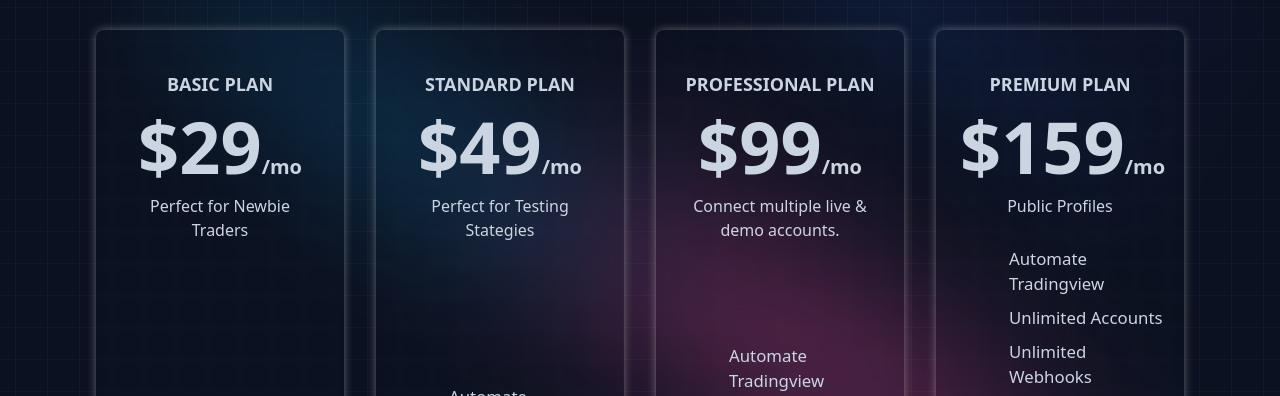
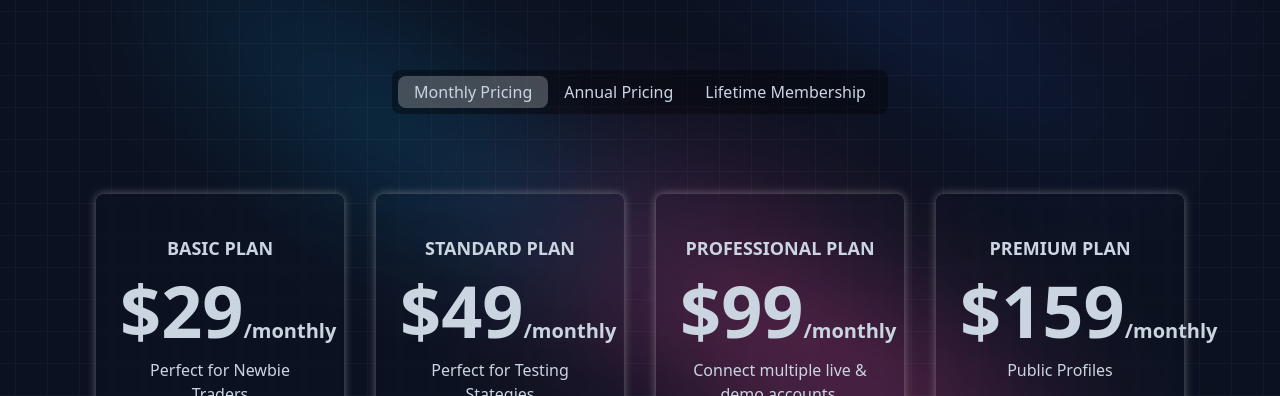
Before and after one commit to climax1115/auto-trade-bot, a Next.js app: page / in a window 1280 px wide. Shown: the part 2676-3072 px from the top of the page. Built offline with nearby package versions, Linux system fonts and the light colour scheme; some icons are missing.

Commit message:
added period membership

```diff
--- a/components/Constants/ExamplePage.ts
+++ b/components/Constants/ExamplePage.ts
@@ -17,6 +17,7 @@ interface TradeWaysTypes {
 
 interface MembershipTypes {
     id: number;
+    period: string;
     title: string;
     desc: string;
     price: number;
@@ -85,6 +86,7 @@ export const Memberships: MembershipTypes[] = [
     {
         id: 1,
         title: 'BASIC PLAN',
+        period: 'monthly',
         desc: 'Perfect for Newbie Traders',
         price: 29,
         list: [
@@ -117,6 +119,7 @@ export const Memberships: MembershipTypes[] = [
     {
         id: 2,
         title: 'STANDARD PLAN',
+        period: 'monthly',
         desc: 'Perfect for Testing Stategies',
         price: 49,
         list: [
@@ -149,6 +152,7 @@ export const Memberships: MembershipTypes[] = [
     {
         id: 3,
         title: 'PROFESSIONAL PLAN',
+        period: 'monthly',
         desc: 'Connect multiple live & demo accounts.',
         price: 99,
         list: [
@@ -185,6 +189,7 @@ export const Memberships: MembershipTypes[] = [
     {
         id: 4,
         title: 'PREMIUM PLAN',
+        period: 'monthly',
         desc: 'Public Profiles',
         price: 159,
         list: [
@@ -227,3 +232,194 @@ export const Memberships: MembershipTypes[] = [
         ]
     }
 ]
+
+export const AnnualMemberships: MembershipTypes[] = [
+    {
+        id: 1,
+        period: 'yearly',
+        title: 'BASIC PLAN',
+        desc: 'Perfect for Newbie Traders',
+        price: 243,
+        list: [
+            {
+                icon: 'icon-park-outline:robot-one',
+                desc: 'Automate Tradingview'
+            },
+            {
+                icon: 'mi:computer',
+                desc: '1 Account'
+            },
+            {
+                icon: 'mingcute:external-link-line',
+                desc: '1 Webhook'
+            },
+            {
+                icon: 'ph:chart-line-up-duotone',
+                desc: 'MT4 & MT5 EA'
+            },
+            {
+                icon: 'cib:telegram-plane',
+                desc: 'Telegram Notifications'
+            },
+            {
+                icon: 'simple-line-icons:earphones-alt',
+                desc: '24/7 Support'
+            },
+        ]
+    },
+    {
+        id: 2,
+        period: 'yearly',
+        title: 'STANDARD PLAN',
+        desc: 'Perfect for Testing Stategies',
+        price: 411,
+        list: [
+            {
+                icon: 'icon-park-outline:robot-one',
+                desc: 'Automate Tradingview'
+            },
+            {
+                icon: 'mi:computer',
+                desc: 'Up to 3 Accounts'
+            },
+            {
+                icon: 'mingcute:external-link-line',
+                desc: 'Up to 3 Webhooks'
+            },
+            {
+                icon: 'ph:chart-line-up-duotone',
+                desc: 'MT4 & MT5 EA'
+            },
+            {
+                icon: 'cib:telegram-plane',
+                desc: 'Telegram Notifications'
+            },
+            {
+                icon: 'simple-line-icons:earphones-alt',
+                desc: '24/7 Support'
+            },
+        ]
+    },
+    {
+        id: 3,
+        title: 'PROFESSIONAL PLAN',
+        period: 'yearly',
+        desc: 'Connect multiple live & demo accounts.',
+        price: 712,
+        list: [
+            {
+                icon: 'icon-park-outline:robot-one',
+                desc: 'Automate Tradingview'
+            },
+            {
+                icon: 'mi:computer',
+                desc: 'Up to 5 Accounts'
+            },
+            {
+                icon: 'mingcute:external-link-line',
+                desc: 'Up to 5 Webhooks'
+            },
+            {
+                icon: 'ph:chart-line-up-duotone',
+                desc: 'MT4 & MT5 EA'
+            },
+            {
+                icon: 'cib:telegram-plane',
+                desc: 'Telegram Notifications'
+            },
+            {
+                icon: 'ri:discord-fill',
+                desc: 'Discord Notifications'
+            },
+            {
+                icon: 'simple-line-icons:earphones-alt',
+                desc: '24/7 Support'
+            },
+        ]
+    },
+    {
+        id: 4,
+        title: 'PREMIUM PLAN',
+        period: 'yearly',
+        desc: 'Public Profiles',
+        price: 954,
+        list: [
+            {
+                icon: 'icon-park-outline:robot-one',
+                desc: 'Automate Tradingview'
+            },
+            {
+                icon: 'mi:computer',
+                desc: 'Unlimited Accounts'
+            },
+            {
+                icon: 'mingcute:external-link-line',
+                desc: 'Unlimited Webhooks'
+            },
+            {
+                icon: 'ph:chart-line-up-duotone',
+                desc: 'MT4 & MT5 EA'
+            },
+            {
+                icon: 'cib:telegram-plane',
+                desc: 'Telegram Notifications'
+            },
+            {
+                icon: 'ri:discord-fill',
+                desc: 'Discord Notifications'
+            },
+            {
+                icon: 'simple-line-icons:earphones-alt',
+                desc: '24/7 Support'
+            },
+            {
+                icon: 'ic:twotone-device-hub',
+                desc: 'Share Alerts'
+            },
+            {
+                icon: 'mdi:jewel',
+                desc: 'More Features for this package coming soon! First Access to Everything.'
+            },
+        ]
+    }
+]
+
+export const LifetimeMembership: MembershipTypes[] = [
+    {
+        id: 1,
+        title: 'BASIC PLAN',
+        period: 'life',
+        desc: 'Perfect for Newbie Traders',
+        price: 2500,
+        list: [
+            {
+                icon: 'icon-park-outline:robot-one',
+                desc: 'Automate Tradingview'
+            },
+            {
+                icon: 'mi:computer',
+                desc: 'Up to 100 Accounts'
+            },
+            {
+                icon: 'mingcute:external-link-line',
+                desc: 'Up to 100 1 Webhooks'
+            },
+            {
+                icon: 'ph:chart-line-up-duotone',
+                desc: 'MT4 & MT5 EA'
+            },
+            {
+                icon: 'cib:telegram-plane',
+                desc: 'Telegram Notifications'
+            },
+            {
+                icon: 'simple-line-icons:earphones-alt',
+                desc: '24/7 Support'
+            },
+            {
+                icon: 'ic:twotone-device-hub',
+                desc: 'Share Alerts'
+            },
+        ]
+    }
+]
--- a/components/PageComponents/ChoosePlan.tsx
+++ b/components/PageComponents/ChoosePlan.tsx
@@ -2,7 +2,7 @@ import { Kanit } from '@next/font/google'
 import { Inter } from '@next/font/google'
 import React, { useState } from 'react'
 import { Icon } from '@iconify/react';
-import { Memberships } from '../Constants/ExamplePage'
+import { Memberships, AnnualMemberships, LifetimeMembership } from '../Constants/ExamplePage'
 
 const kanit = Kanit({ subsets: ['latin'], weight: '700' })
 const inter = Inter({ subsets: ['latin'] })
@@ -12,14 +12,12 @@ export default function ChoosePlan
 
     const [isShown, setIsShown] = useState(false);
     const [isSelect, setSelect] = useState(0);
+    const [isTab, setTab] = useState(1);
 
-    return (
-        <>
-            <div className='relative max-w-8xl w-full my-40 m-auto'>
-                <div className={`${kanit.className} mb-10 text-bold text-4xl md:text-5xl text-center text-blue-500`}>Choose Your Plan</div>
+    const renderMembership = (Memberships: any) => (
         <div className='grid grid-cols-1 sm:grid-cols-2 lg:grid-cols-3 xl:grid-cols-4 gap-8'>
-                    {Memberships.map((membership) => (
-                        <div className='membership items-center bg-transparent backdrop-blur-sm py-10 px-6 text-center rounded-lg hover:scale-105 ease-in duration-300' key={membership.id} onMouseEnter={() => {setIsShown(true); setSelect(membership.id)}}
+            {Memberships.map((membership: any) => (
+                <div className='membership items-center bg-transparent backdrop-blur-sm py-10 px-6 text-center rounded-lg hover:scale-105 ease-in duration-300' key={membership.id} onMouseEnter={() => { setIsShown(true); setSelect(membership.id) }}
                     onMouseLeave={() => setIsShown(false)}>
                     <div className='text-slate-300 flex flex-col justify-between h-full'>
                         <div className='mb-2'>
@@ -27,13 +25,12 @@ export default function ChoosePlan
                                 <span className='font-bold text-lg'>{membership.title}</span>
                             </div>
                             <div className='py-3'>
-                                        <p className='text-xl font-bold'><span className='text-7xl font-extrabold'>${membership.price}</span>/mo</p>
+                                <p className='text-xl font-bold'><span className='text-7xl font-extrabold'>${membership.price}</span>/{membership.period}</p>
                             </div>
                             <div>
                                 <span>{membership.desc}</span>
                             </div>
                         </div>
-                                {/* {isShown && isSelect === membership.id && ( */}
                         <div className='scale-105 ease-in duration-300 ml-6 my-6'>
                             {membership.list.map((item: any) => (
                                 <div className='text-left flex my-2' key={item.id}>
@@ -43,9 +40,7 @@ export default function ChoosePlan
                                 </div>
                             ))}
                         </div>
-                                {/* )} */}
                         <div>
-                                    {/* {!isShown && <span>Detail</span>} */}
                             <button className={`${inter.className} mt-4 relative w-full px-4 py-2 sm:px-5 sm:py-2.5 lg:px-4 lg:py-2 xl:px-5 xl:py-2.5 relative rounded group font-medium text-white font-medium inline-block`}>
                                 <span className="absolute inset-0 h-full transition duration-200 ease-out rounded bg-gradient-to-br to-blue-300 from-blue-500">
                                 </span>
@@ -58,6 +53,34 @@ export default function ChoosePlan
                 </div>
             ))}
         </div>
+    )
+
+    return (
+        <>
+            <div className='relative max-w-8xl w-full my-40 m-auto'>
+                <div className={`${kanit.className} mb-10 text-bold text-4xl md:text-5xl text-center text-blue-500`}>Choose Your Plan</div>
+                <div className='text-slate-300 my-20 text-center'>
+                    <div className='tab-wrap rounded-lg  w-fit m-auto flex p-1.5 ease-in-out duration-300'>
+                        <div className={`${isTab === 1 && 'tab-item'} px-4 py-1 rounded-lg cursor-pointer`} onClick={() => setTab(1)}>
+                            <span>Monthly Pricing</span>
+                        </div>
+                        <div className={`${isTab === 2 && 'tab-item'} px-4 py-1 rounded-lg cursor-pointer`} onClick={() => setTab(2)}>
+                            <span>Annual Pricing</span>
+                        </div>
+                        <div className={`${isTab === 3 && 'tab-item'} px-4 py-1 rounded-lg cursor-pointer`} onClick={() => setTab(3)}>
+                            <span>Lifetime Membership</span>
+                        </div>
+                    </div>
+                </div>
+                {isTab == 1 ? renderMembership(Memberships)
+                    :
+                    (
+                        isTab === 2 ?
+                            renderMembership(AnnualMemberships)
+                            :
+                            renderMembership(LifetimeMembership)
+                    )
+                }
             </div>
         </>
     )
--- a/package.json
+++ b/package.json
@@ -11,6 +11,7 @@
   "dependencies": {
     "@iconify/react": "^4.0.1",
     "@lottiefiles/react-lottie-player": "^3.5.0-beta.10",
+    "@material-tailwind/react": "^1.4.2",
     "@next/font": "^13.1.5",
     "@types/node": "18.11.18",
     "@types/react": "18.0.27",
--- a/styles/globals.css
+++ b/styles/globals.css
@@ -161,6 +161,14 @@ a {
   display: block;
 }
 
+.tab-wrap {
+  background: #00000061;
+}
+
+.tab-item {
+  background-color: #e5e7eb45;
+}
+
 @media screen and (max-width: 1024px) {
   .descSection {
     height: 100%;
```
Also changed, not shown: 1 other file (tests, documents, lock files or other folders). Lines whose indentation alone changed are shown as unchanged.
